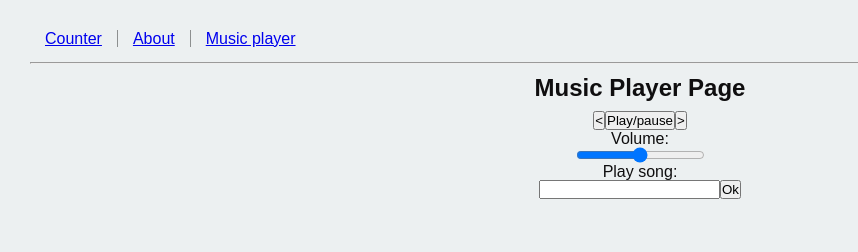
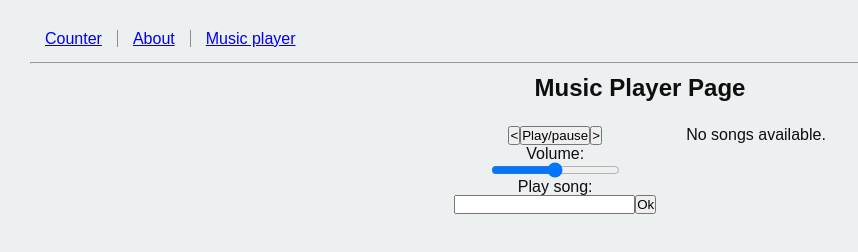
Before and after one commit to sychd/react-playground, a React app: page /music-player in a window 1280 px wide. Shown: the whole page, without its empty margins (0-858 px from the left). Built offline with nearby package versions, Linux system fonts and the light colour scheme.

Commit message:
components for player page are set

```diff
--- /dev/null
+++ b/src/music-player/music-player-controls/music-player-controls.js
@@ -0,0 +1,30 @@
+import React from 'react';
+import "./music-player-controls.scss";
+
+
+export class MusicPlayerControls extends React.Component {
+    constructor(props) {
+        super(props);
+    }
+
+    render() {
+        return (
+            <div className="music-player-controls">
+                <div>
+                    <button type="button">&lt;</button>
+                    <button type="button">
+                        Play/pause
+                        </button>
+                    <button type="button">&gt;</button>
+                </div>
+                <label htmlFor="volume">Volume:</label>
+                <input id="volume" type="range"></input>
+                <label htmlFor="play-song">Play song:</label>
+                <div>
+                    <input id="play-song" type="text"></input>
+                    <button type="button">Ok</button>
+                </div>
+            </div>
+        );
+    }
+}
--- /dev/null
+++ b/src/music-player/music-player-controls/music-player-controls.scss
@@ -0,0 +1,10 @@
+@import "src/assets/styles/mixins.scss";
+@import "src/assets/styles/variables.scss";
+
+.music-player-controls {
+    display: flex;
+        flex-direction: column;
+        align-items: center;
+        justify-content: center;
+        padding: $space-md;
+}
--- a/src/music-player/music-player-page/music-player-page.js
+++ b/src/music-player/music-player-page/music-player-page.js
@@ -1,27 +1,23 @@
 import React from 'react';
 import "./music-player-page.scss";
+import { MusicPlayerControls } from '../music-player-controls/music-player-controls';
+import { MusicPlayerSongList } from '../music-player-song-list/music-player-song-list';
 
 
-export function MusicPlayerPage() {
-    return (
-        <div className="music-player-page">
-            <h2 className="music-player-page__header">Music Player Page</h2>
-            <div className="music-player-page__controls">
-                <div>
-                    <button type="button">&lt;</button>
-                    <button type="button">
-                        Play/pause
-                    </button>
-                    <button type="button">&gt;</button>
-                </div>
-                <label htmlFor="volume">Volume:</label>
-                <input id="volume" type="range"></input>
-                <label htmlFor="play-song">Play song:</label>
-                <div>
-                    <input id="play-song" type="text"></input>
-                    <button type="button">Ok</button>
+export class MusicPlayerPage extends React.Component {
+    constructor() {
+        super();
+    }
+
+    render() {
+        return (
+            <div className="music-player-page">
+                <h2 className="music-player-page__header">Music Player Page</h2>
+                <div className="music-player-page__content">
+                    <MusicPlayerControls></MusicPlayerControls>
+                    <MusicPlayerSongList></MusicPlayerSongList>
                 </div>
             </div>
-        </div>
-    );
+        );
+    }
 }
--- a/src/music-player/music-player-page/music-player-page.scss
+++ b/src/music-player/music-player-page/music-player-page.scss
@@ -4,11 +4,10 @@
 .music-player-page {
     @include feature-page-layout;
 
-    &__controls {
+    &__content {
         display: flex;
-        flex-direction: column;
-        align-items: center;
-        justify-content: center;
+        align-items: flex-start;
+        justify-content: space-between;
         padding: $space-md;
     }
 }
--- /dev/null
+++ b/src/music-player/music-player-song-list/music-player-song-list.js
@@ -0,0 +1,20 @@
+import React from 'react';
+import "./music-player-song-list.scss";
+
+
+export class MusicPlayerSongList extends React.Component {
+    constructor(props) {
+        super(props);
+    }
+
+    render() {
+        let songs = this.props.songs || [];
+
+        return (
+            <div className="music-player-song-list">
+                {songs.length ? "" : <span>No songs available.</span>}
+                {songs.map(song => <div key={song}>{song}</div>)}
+            </div>
+        );
+    }
+}
--- /dev/null
+++ b/src/music-player/music-player-song-list/music-player-song-list.scss
@@ -0,0 +1,10 @@
+@import "src/assets/styles/mixins.scss";
+@import "src/assets/styles/variables.scss";
+
+.music-player-song-list {
+    display: flex;
+        flex-direction: column;
+        align-items: center;
+        justify-content: center;
+        padding: $space-md;
+}
```
